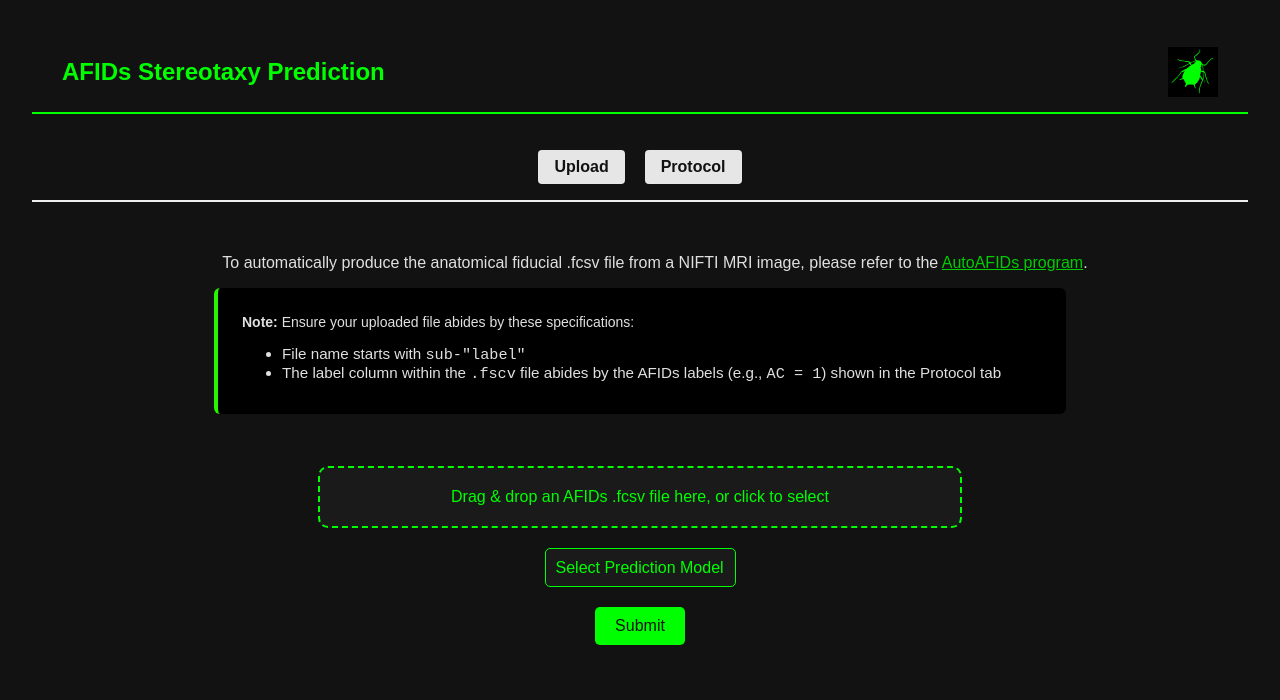
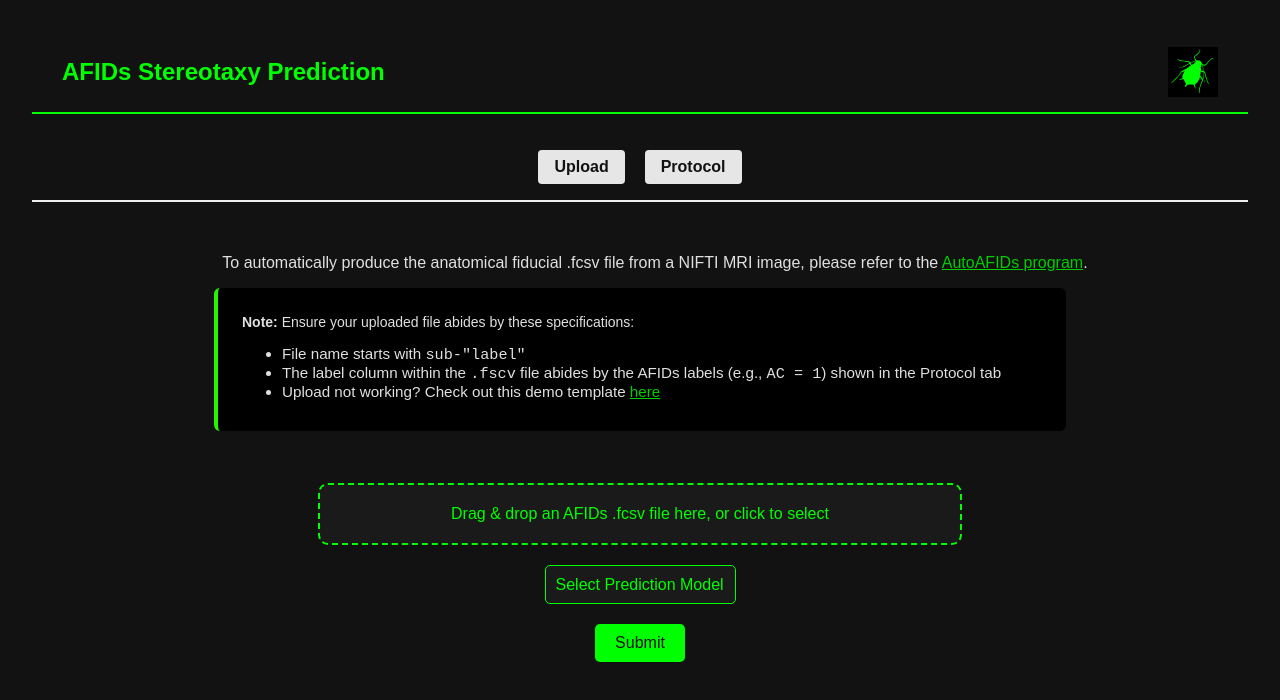
Before and after one commit to jclauneurolab/stereotactic-target-pred, a React (Vite) app in the folder stereotactic_target_pred/frontend/: page / in a window 1280 px wide. Shown: the top 700 px of the page. Built offline with nearby package versions, Linux system fonts and the light colour scheme.

Commit message:
Add mni2009c afids file as a demo template

```diff
--- a/stereotactic_target_pred/frontend/src/components/file_upload.jsx
+++ b/stereotactic_target_pred/frontend/src/components/file_upload.jsx
@@ -82,6 +82,7 @@ const FileUpload = () => {
             <ul>
               <li>File name starts with <code>sub-"label"</code></li>
               <li>The label column within the <code>.fscv</code> file abides by the AFIDs labels (e.g., <code>AC = 1</code>) shown in the Protocol tab</li>
+              <li>Upload not working? Check out this demo template <a href="/public/tpl-MNI2009cAsym_afids.fcsv" download>here</a></li>
             </ul>
             </div>
       <div className="container">
--- a/stereotactic_target_pred/frontend/src/stylesheets/file_upload.css
+++ b/stereotactic_target_pred/frontend/src/stylesheets/file_upload.css
@@ -16,6 +16,9 @@ body {
   color: #00cc00;
 }
 
+.protocol-note a {
+  color: #00cc00;
+}
 .container {
   display: flex;
   flex-direction: column;
```
Also changed, not shown: 1 other file (tests, documents, lock files or other folders).
